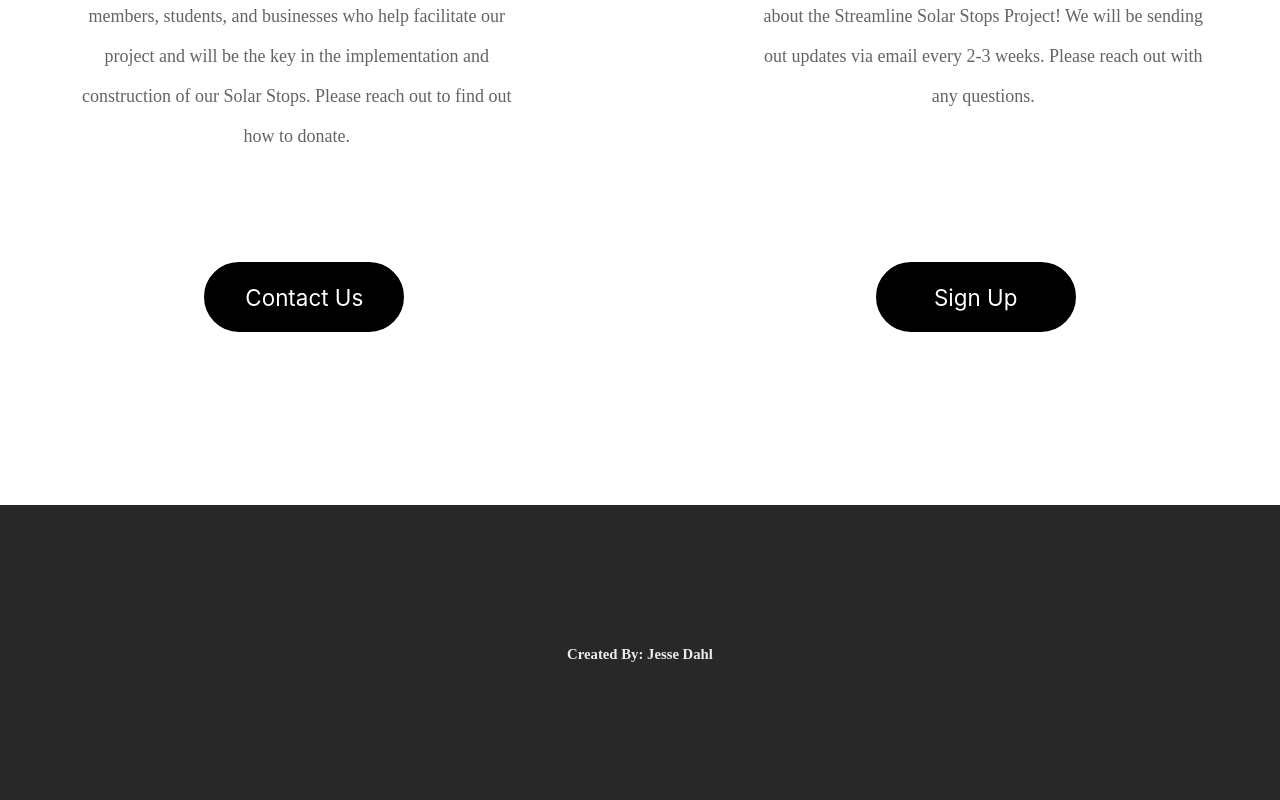
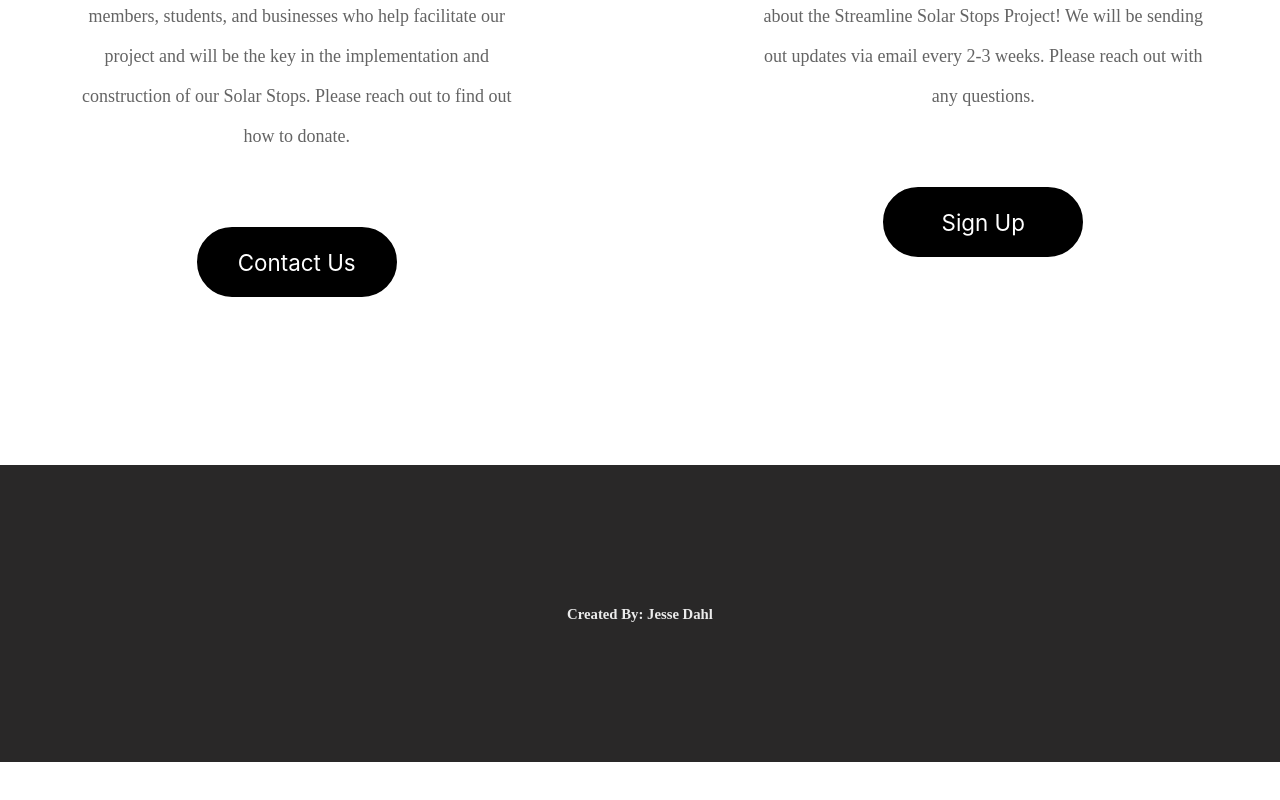
Before and after one commit to streamline-solar/streamline-solar-project, a React (Create React App) app: page /support-us in a window 1280 px wide. Shown: the part 881-1681 px from the top of the page. After the commit the page ends 1643 px from the top, so only its background shows below. Built offline with nearby package versions, Linux system fonts and the light colour scheme; a web font is replaced by a local one.

Commit message:
created a footer component

```diff
--- a/src/components/OurProgress.js
+++ b/src/components/OurProgress.js
@@ -95,11 +95,6 @@ class Progress extends Component {
 
                   <div className="body-element-wrapper InlineBlock">
                     <div className="body-element-content FlexColCenter">
-                      <div className="image-wrapper">
-                        <div className="image-image">
-                          <img className="progress-body-image" src={StudentInvolvement} alt="random person" />
-                        </div>
-                      </div>
                       <div className="left-text-wrapper">
                         <div className="left-text-content">
                           <div className="left-text-title">
@@ -110,6 +105,11 @@ class Progress extends Component {
                              Thanks to extensive student outreach and cooperation between many of the departments on cmapus, we have been able to actively include several different Montana State Unviersity disciplines. This adds invaluable diversity which will increase the quality and outcome of the Streamline Solar Stops proejct.
                             </p>
                           </div>
+                        </div>
+                      </div>
+                      <div className="image-wrapper">
+                        <div className="image-image">
+                          <img className="progress-body-image" src={StudentInvolvement} alt="random person" />
                         </div>
                       </div>
                     </div>
@@ -149,11 +149,6 @@ class Progress extends Component {
                       </div>
 
                       <div className="main-events-content FlexColCenter">
-                        <div className="image-wrapper">
-                          <div className="image-image">
-                            <img className="progress-body-image" src={ClimateConference} alt="climate conference" />
-                          </div>
-                        </div>
                         <div className="left-text-wrapper">
                           <div className="left-text-content">
                             <div className="text-title">
@@ -167,6 +162,11 @@ class Progress extends Component {
                                 A huge thanks to all of the members who showed interest in our project and signed up for our newsletter! Check out our Instagram or our photos page to see how the event went.
                               </p>
                             </div>
+                          </div>
+                        </div>
+                        <div className="image-wrapper">
+                          <div className="image-image">
+                            <img className="progress-body-image" src={ClimateConference} alt="climate conference" />
                           </div>
                         </div>
                       </div>
--- a/src/components/Support.js
+++ b/src/components/Support.js
@@ -80,6 +80,14 @@ class Support extends Component {
                         </div>
                       </div>
 
+                      <div className="support-button-wrapper">
+                        <div className="button-wrapper FlexRowCenter">
+                          <div className="support-button-content">
+                            <Link to="/contact-us" className="SupportButton ImageButton FlexCenter">Contact Us</Link>
+                          </div>
+                        </div>
+                      </div>
+
                     </div>
                   </div>
 
@@ -102,28 +110,6 @@ class Support extends Component {
                         </div>
                       </div>
 
-                    </div>
-                  </div>
-
-                </div>
-
-                <div className="buttons-wrapper">
-                  <div className="buttons-buttons">
-
-                    <div className="support-button-wrapper">
-                      <div className="button-wrapper FlexRowCenter">
-                        <div className="support-button-content">
-                          <Link to="/contact-us" className="SupportButton ImageButton FlexCenter">Contact Us</Link>
-                        </div>
-                      </div>
-                    </div>
-
-                    <div className="button-block-seperator-wrap">
-                      <div className="button-block-seperator">
-                        <div className="block-inner-seperator"></div>
-                      </div>
-                    </div>
-
                       <div className="news-button-wrapper">
                         <div className="button-wrapper FlexRowCenter">
                           <div className="support-button-content">
@@ -135,6 +121,7 @@ class Support extends Component {
                     </div>
                   </div>
 
+                </div>
 
               </div>
             </section>
```
Also changed, not shown: src/components/Footer.js (added), src/images/svg-icons/envelope.svg (added), src/images/svg-icons/instagram.svg (added). Lines whose indentation alone changed are shown as unchanged.
